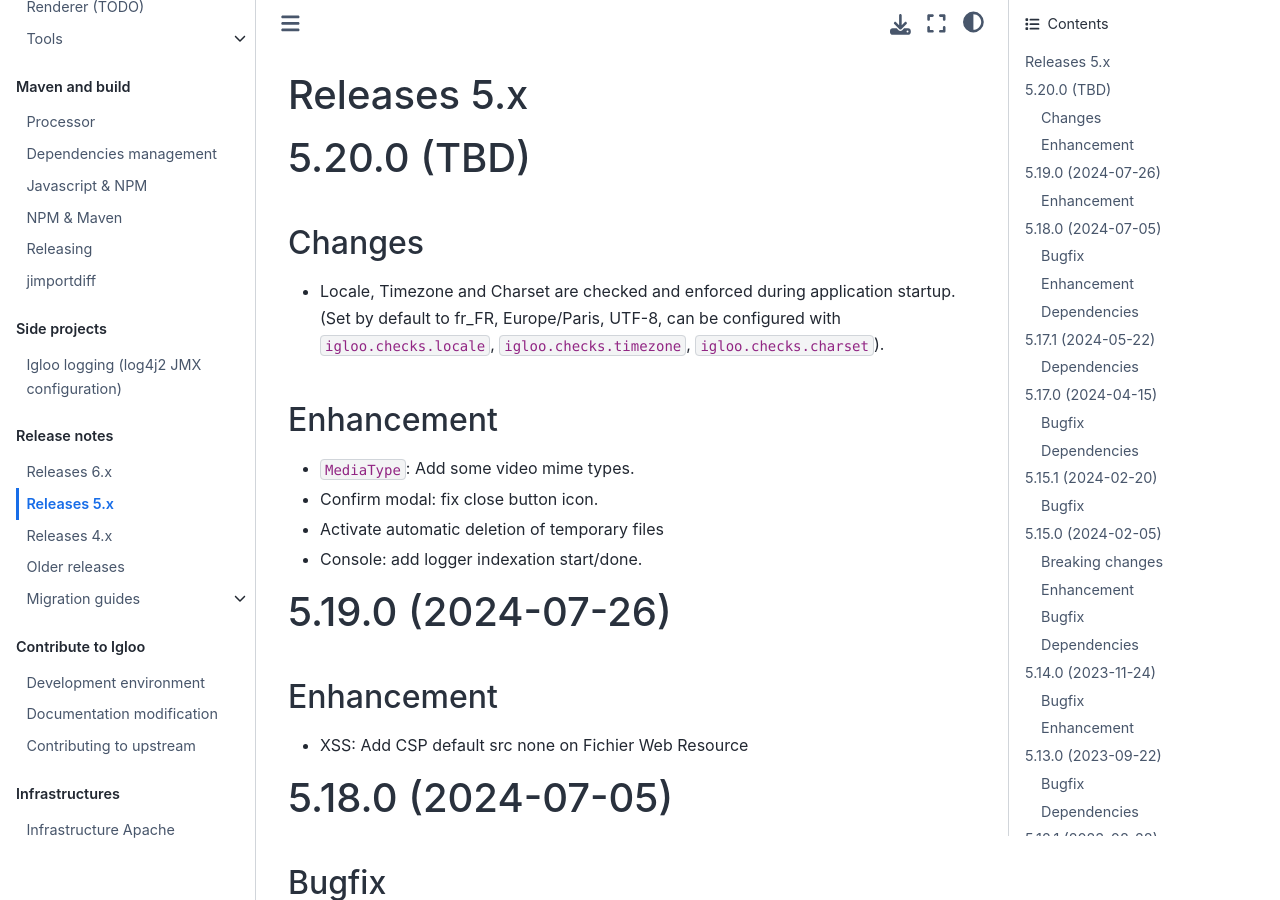
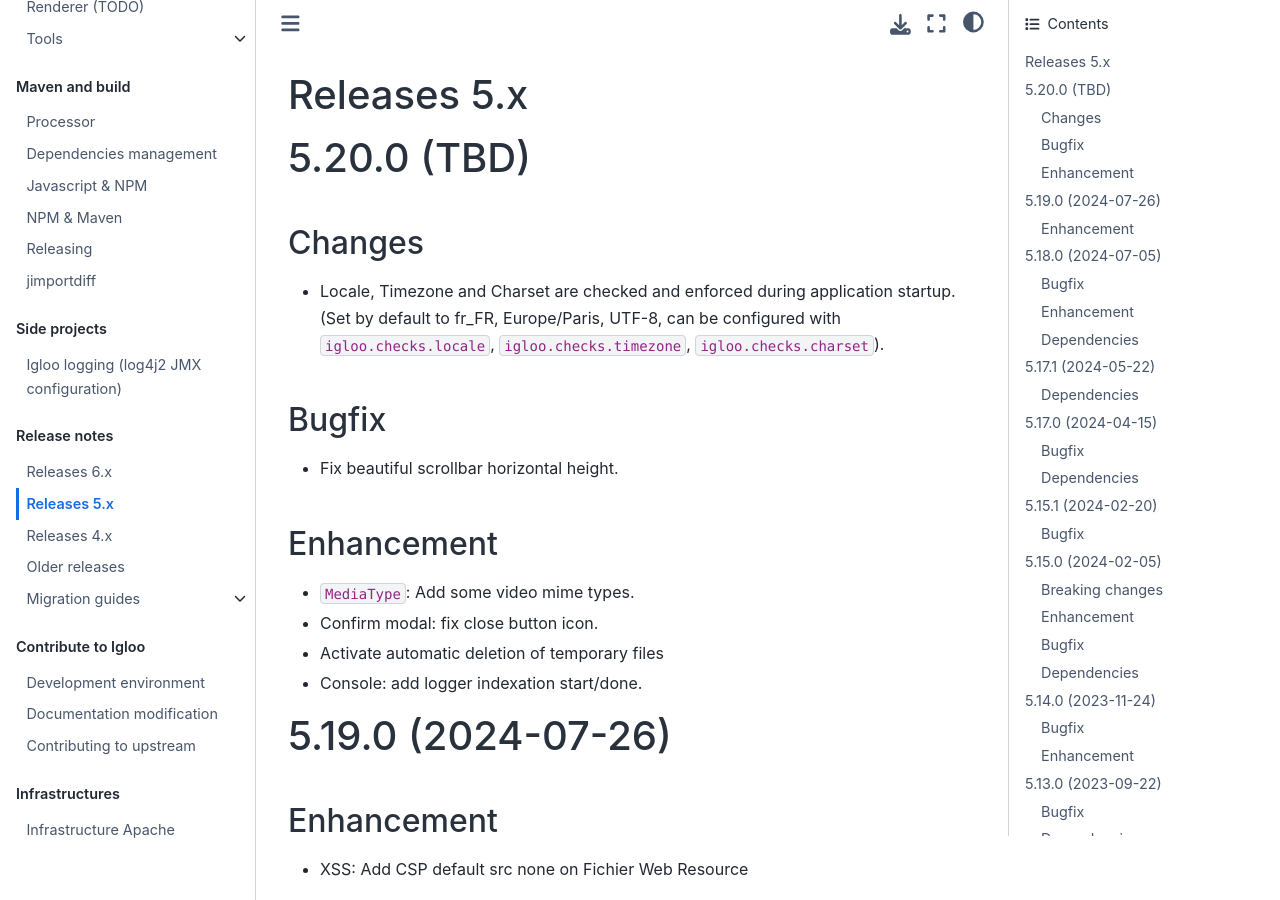
Before and after one commit to igloo-project/igloo-doc, a Sphinx documentation site: the page built from source/release-notes/releases-5.x.md, in a window 1280 px wide and 900 px high. Built offline with Sphinx 7.4.7 and the Sphinx Book theme 1.1.4, drawn with Linux system fonts in a browser that asks for light colours.

Commit message:
Changelog 5.20.0

```diff
--- a/source/release-notes/releases-5.x.md
+++ b/source/release-notes/releases-5.x.md
@@ -9,6 +9,10 @@
 * Locale, Timezone and Charset are checked and enforced during application startup.
   (Set by default to fr_FR, Europe/Paris, UTF-8, can be configured with
   `igloo.checks.locale`, `igloo.checks.timezone`, `igloo.checks.charset`).
+
+## Bugfix
+
+* Fix beautiful scrollbar horizontal height.
 
 ## Enhancement
 
```
